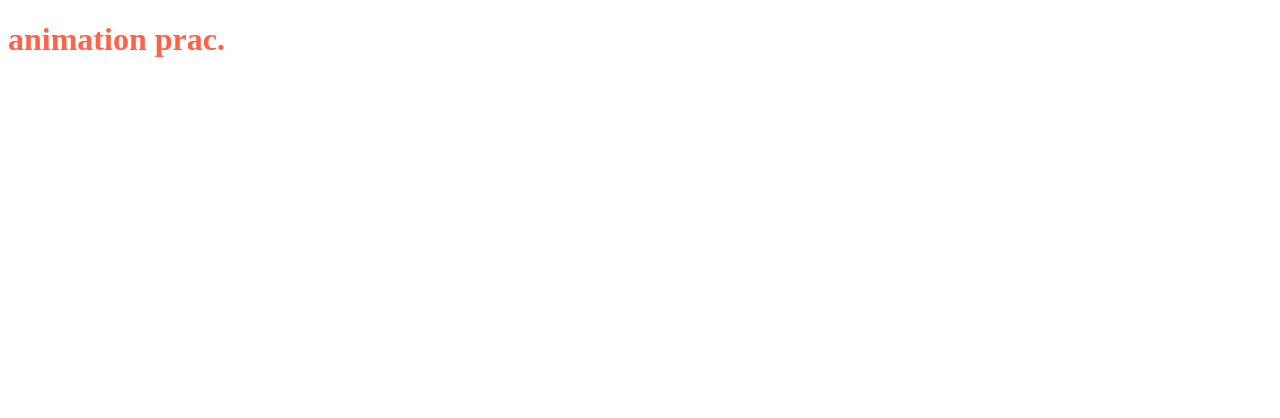
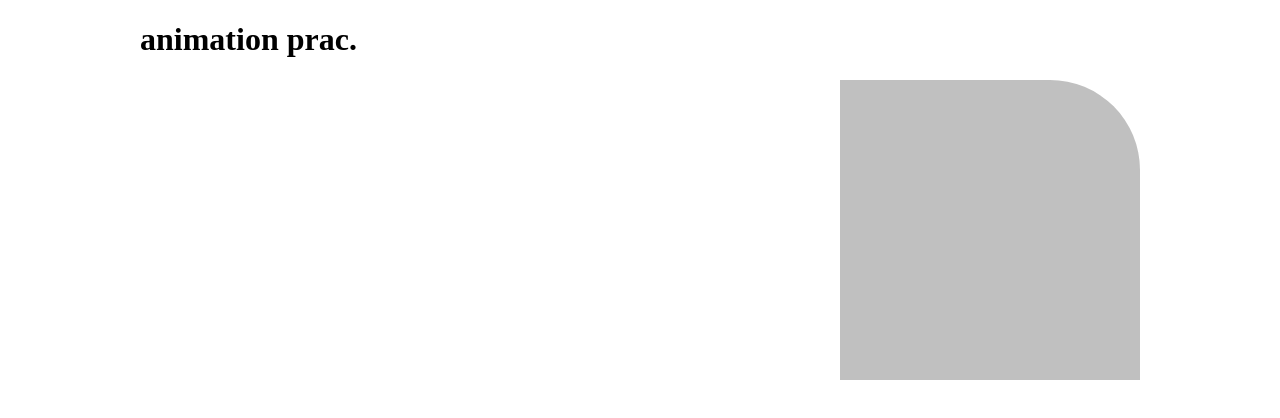
Before and after one commit to neripark/css-animation-prac, a website: page dist/index.html in a window 1280 px wide. Drawn offline with nearby package versions, Linux system fonts and the light colour scheme; files that its build step writes are made by us from their sources.

Commit message:
temporary save.

```diff
--- /dev/null
+++ b/src/sass/base.scss
@@ -0,0 +1,9 @@
+@charset "utf-8";
+
+* {
+    box-sizing: border-box;
+}
+main{
+    max-width: 1000px;
+    margin: 0 auto;
+}
--- a/src/sass/style.scss
+++ b/src/sass/style.scss
@@ -1,14 +1,38 @@
 @charset "utf-8";
+@import "base.scss";
 
-h1{
-    color: tomato;
-    .test{
-        font-size: 2em;
-        &:after{
-            content: none;
-        }
+main {
+    position: relative;
+    // border: 1px solid #ccc;
+}
+
+.animationDraw {
+    border-top-right-radius: 30%;
+    width: 300px;
+    height: 300px;
+    position: absolute;
+    // ---
+    animation-name: test; //keyframesの名前と紐付いている
+    animation-duration: 5s; //かける時間
+    animation-iteration-count: infinite; // どれだけ繰り返すか
+    // animation-timing-function: cubic-bezier(0.075, 0.82, 0.165, 1);
+    animation-timing-function: ease-in-out;
+}
+
+@keyframes test {
+    0% {
+        background-color: silver;
+        right: 0;
+        transform: rotate(0);
     }
-    .hoge{
-        margin: 10px;
+    95% {
+        background-color: tomato;
+        right: calc(100% - 300px);
+        transform: rotate(90deg);
+    }
+    100% {
+        background-color: silver;
+        right: 0;
+        transform: rotate(0);
     }
 }
```
Also changed, not shown: dist/index.html.
